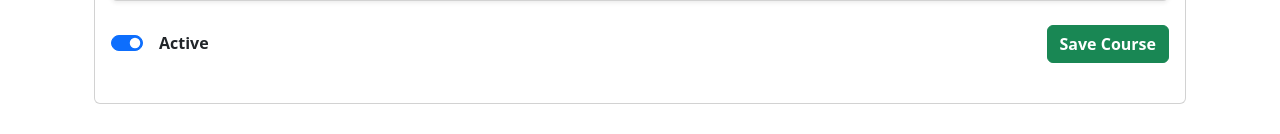
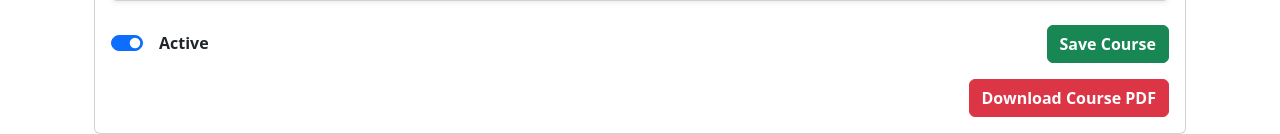
Before and after one commit to AravindhshankarTansam/original_lms_modification, a Django app: template courses/templates/courses/create_course.html in a window 1280 px wide. Shown: the part 1783-1917 px from the top of the page. Before the commit the page ends 1887 px from the top, so only its background shows below. Run offline with Django 5.2, Linux system fonts and the light colour scheme; the template is opened without the code that fills it, so the values that code supplies are empty; some libraries are stand-ins or nearby versions.

Commit message:
PDF Download option added as book format only css is balance all other functionalities are done

```diff
--- a/courses/templates/courses/create_course.html
+++ b/courses/templates/courses/create_course.html
@@ -66,13 +66,20 @@
                     <div class="card-body" id="modulesContainer"></div>
                 </div>
 
-                <div class="d-flex justify-content-between align-items-center mb-4">
+                <!-- STATUS AND ACTIONS -->
+                <div class="d-flex justify-content-between align-items-center mb-3">
                     <div class="form-check form-switch">
                         <input class="form-check-input" type="checkbox" id="courseStatus" checked>
                         <label class="form-check-label fw-semibold ms-2" for="courseStatus">Active</label>
                     </div>
                     <button type="button" id="saveCourseBtn" class="btn btn-success fw-semibold">Save Course</button>
                 </div>
+
+            <div class="text-end mt-3">
+                <button type="button" id="downloadCourseBtn" class="btn btn-danger fw-semibold">
+                    Download Course PDF
+                </button>
+            </div>
             </form>
         </div>
     </div>
@@ -85,6 +92,7 @@
 
 <link href="https://cdn.quilljs.com/1.3.6/quill.snow.css" rel="stylesheet" />
 <script src="https://cdn.quilljs.com/1.3.6/quill.js"></script>
+<script src="https://cdnjs.cloudflare.com/ajax/libs/jspdf/2.5.1/jspdf.umd.min.js"></script>
 
 <script src="{% static 'js/create_courses.js' %}"></script>
 
--- a/static/js/create_courses.js
+++ b/static/js/create_courses.js
@@ -311,3 +311,149 @@ saveBtn.addEventListener("click", () => {
     .then((data) => console.log("Course saved", data))
     .catch((err) => console.error(err));
 });
+
+// ---------------- DOWNLOAD PDF ----------------
+// ---------------- DOWNLOAD PDF ----------------
+const downloadBtn = document.querySelector("#downloadCourseBtn");
+downloadBtn.addEventListener("click", () => {
+  const { jsPDF } = window.jspdf;
+  const pdf = new jsPDF('p', 'pt', 'a4');
+  const pageWidth = pdf.internal.pageSize.getWidth();
+  const margin = 40;
+  let y = 50;
+
+  const title = document.querySelector("#courseTitle").value;
+  const courseImg = imagePreview.src;
+  const overview = overviewEditor.root.innerText.trim();
+  const requirements = requirementsEditor.root.innerText.trim();
+
+  const toc = [];
+  let addNewLine = (lines = 1) => {
+    y += 15 * lines;
+    if (y > 750) { pdf.addPage(); y = 50; }
+  };
+
+  // Title Page
+  pdf.setFontSize(22);
+  pdf.setFont("helvetica", "bold");
+  pdf.text(title, pageWidth / 2, y, { align: "center" });
+  addNewLine(3);
+
+  // Course Image
+  if (courseImg) {
+    try {
+      const imgProps = pdf.getImageProperties(courseImg);
+      const imgWidth = pageWidth - margin * 2;
+      const imgHeight = (imgProps.height * imgWidth) / imgProps.width;
+      pdf.addImage(courseImg, 'PNG', margin, y, imgWidth, imgHeight);
+      y += imgHeight + 20;
+    } catch (e) {
+      console.warn("Error adding image to PDF", e);
+    }
+  }
+
+  // Overview
+  if (overview) {
+    pdf.setFontSize(14);
+    pdf.setFont("helvetica", "bold");
+    pdf.text("Overview:", margin, y);
+    addNewLine(2);
+    pdf.setFontSize(12);
+    pdf.setFont("helvetica", "normal");
+    pdf.text(overview, margin, y, { maxWidth: pageWidth - margin * 2 });
+    addNewLine(overview.split("\n").length + 1);
+  }
+
+  // Requirements
+  if (requirements) {
+    pdf.setFontSize(14);
+    pdf.setFont("helvetica", "bold");
+    pdf.text("Requirements:", margin, y);
+    addNewLine(2);
+    pdf.setFontSize(12);
+    pdf.setFont("helvetica", "normal");
+    pdf.text(requirements, margin, y, { maxWidth: pageWidth - margin * 2 });
+    addNewLine(requirements.split("\n").length + 1);
+  }
+
+  // Leave page for TOC (we will insert later)
+  pdf.addPage();
+  y = 50;
+
+  // Modules / Chapters / Questions
+  modulesContainer.querySelectorAll(".border.rounded.p-3.mb-3.bg-light").forEach((modDiv, modIdx) => {
+    const modTitle = modDiv.querySelector(".moduleTitle").value;
+    const modulePage = pdf.getCurrentPageInfo().pageNumber;
+
+    pdf.setFontSize(18);
+    pdf.setFont("helvetica", "bold");
+    pdf.text(`Module ${modIdx + 1}: ${modTitle}`, margin, y);
+    addNewLine(2);
+
+    toc.push({ title: `Module ${modIdx + 1}: ${modTitle}`, page: modulePage });
+
+    // Chapters
+    const chapters = modDiv.querySelectorAll(".chaptersContainer > .border.p-3.mb-2.rounded.bg-white");
+    chapters.forEach((chDiv, chIdx) => {
+      const chTitle = chDiv.querySelector(".chapterTitle").value;
+      const desc = chDiv._quillInstance ? chDiv._quillInstance.root.innerText : "";
+      const type = chDiv.querySelector(".materialType").value;
+      const materialLink = chDiv.querySelector(".existingMaterial a")?.textContent || "";
+      const chapterPage = pdf.getCurrentPageInfo().pageNumber;
+
+      pdf.setFontSize(14);
+      pdf.setFont("helvetica", "bold");
+      pdf.text(`Chapter ${chIdx + 1}: ${chTitle}`, margin + 20, y);
+      addNewLine(1);
+
+      toc.push({ title: `  Chapter ${chIdx + 1}: ${chTitle}`, page: chapterPage });
+
+      pdf.setFontSize(12);
+      pdf.setFont("helvetica", "normal");
+      pdf.text(desc, margin + 30, y, { maxWidth: pageWidth - margin * 2 - 30 });
+      addNewLine(3);
+
+      if (type && materialLink) {
+        pdf.text(`Material: ${materialLink} (${type})`, margin + 30, y);
+        addNewLine(2);
+      }
+    });
+
+    // Questions
+    const questions = modDiv.querySelectorAll(".questionsContainer > .border.p-3.mb-2.rounded.bg-white");
+    questions.forEach((qDiv, qIdx) => {
+      const type = qDiv.querySelector(".questionType").value;
+      const qText = qDiv.querySelector(".questionText")?.value || "";
+      const cAns = qDiv.querySelector(".correctAnswer")?.value || "";
+
+      pdf.setFontSize(12);
+      pdf.setFont("helvetica", "normal");
+      pdf.text(`Q${qIdx + 1} [${type}]: ${qText}`, margin + 30, y);
+      addNewLine(1);
+      pdf.text(`Answer: ${cAns}`, margin + 50, y);
+      addNewLine(2);
+    });
+
+    addNewLine(2);
+  });
+
+  // Insert TOC at page 2
+  pdf.insertPage(2);
+  pdf.setPage(2);
+  y = 50;
+  pdf.setFontSize(18);
+  pdf.setFont("helvetica", "bold");
+  pdf.text("Table of Contents", pageWidth / 2, y, { align: "center" });
+  addNewLine(3);
+
+  pdf.setFontSize(12);
+  pdf.setFont("helvetica", "normal");
+  toc.forEach((entry) => {
+    pdf.text(entry.title, margin, y);
+    pdf.text(`${entry.page}`, pageWidth - margin, y, { align: "right" });
+    addNewLine(1.5);
+  });
+
+  pdf.setPage(1); // go back to title
+  pdf.save(`${title}.pdf`);
+});
```
